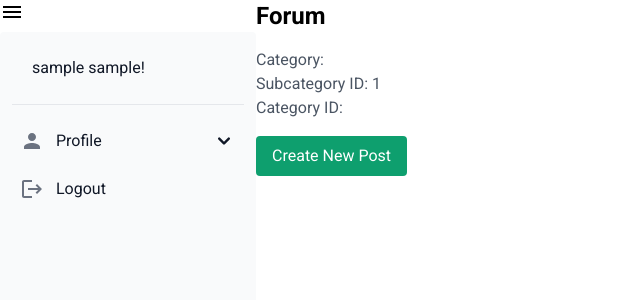
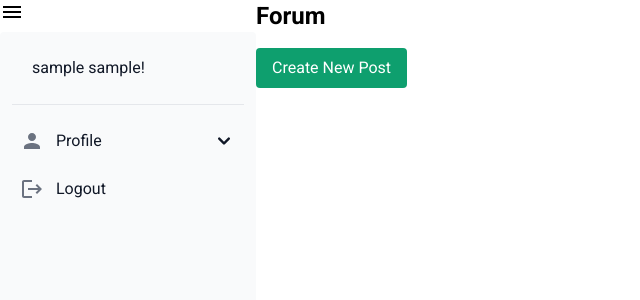
Before and after one commit to InfitronTechnologies/farmers-mart, a React (Vite) app: page /user/createforum/1 in a window 1280 px wide. Shown: the top 300 px of the page, without its empty margins (0-640 px from the left). Built offline with nearby package versions, Linux system fonts and the light colour scheme; sample sign-in values are in the browser's storage.

Commit message:
Fixed bugs

```diff
--- a/src/components/UserPortal/FarmerMenu/ProductForm.jsx
+++ b/src/components/UserPortal/FarmerMenu/ProductForm.jsx
@@ -69,6 +69,7 @@ function ProductForm() {
     };
     fetchCategories();
   }, []);
+  console.log(categories)
 
   // Fetch Subcategories when categories changes
   useEffect(() => {
--- a/src/components/UserPortal/Profile/KYC/LevelTwo.jsx
+++ b/src/components/UserPortal/Profile/KYC/LevelTwo.jsx
@@ -146,7 +146,6 @@ const LevelTwo = ({ userId, userToken }) => {
             onChange={handleChange}
             className="w-full p-2 border rounded-md focus:ring focus:ring-green-200 focus:outline-none"
             placeholder="Enter other name"
-            required
           />
         </div>
 
--- a/src/components/UserPortal/Sidebar.jsx
+++ b/src/components/UserPortal/Sidebar.jsx
@@ -137,10 +137,10 @@ function SideBar() {
                       <Sidebar.Item href="/user/createforum" >Create Forum </Sidebar.Item>
                       <Sidebar.Item href="/user/forums" >Your Forums </Sidebar.Item>
                     </Sidebar.Collapse>
-                    <Sidebar.Collapse icon={Newspaper} label='News'>
+                    {/* <Sidebar.Collapse icon={Newspaper} label='News'>
                       <Sidebar.Item href="/user/create-news" >Create News </Sidebar.Item>
                       <Sidebar.Item href="/user/news" >Your News </Sidebar.Item>
-                    </Sidebar.Collapse>
+                    </Sidebar.Collapse> */}
                   </div>
                 )}
                 <Sidebar.Item href="" onClick={handleLogout} icon={Logout}>
--- a/src/components/UserPortal/UserForum/Forums.jsx
+++ b/src/components/UserPortal/UserForum/Forums.jsx
@@ -58,7 +58,7 @@ const Forums = () => {
               <li key={forum.id} className="p-4 border rounded shadow">
                 <h2 className="text-lg font-semibold">{forum.forum_name}</h2>
                 <p>{forum.forum_desc}</p>
-                <p>Category: {forum.category}, Subcategory:{forum.subcategory}</p>
+                <p>Category: {forum.category}, Subcategory:{forum.sub_category}</p>
                 <p className="text-gray-500 text-sm">
                   Created by: {forum.forum_user}
                 </p>
--- a/src/components/UserPortal/UserForum/SubcategoryForum.jsx
+++ b/src/components/UserPortal/UserForum/SubcategoryForum.jsx
@@ -86,14 +86,7 @@ const SubcategoryForum = () => {
 
 
       try{
-        const response = await axios.post (apiUrl, updatedForumData, {
-          headers: {
-            'Content-Type': 'application/json',
-            'Access-Control-Allow-Headers': '*',
-            'Access-Control-Allow-Origin': '*',
-            'charset':'UFT-8'
-          }
-        })
+        const response = await axios.post (apiUrl, updatedForumData)
         navigate('/user/forums')
       }catch(error){
         console.error("Error creating forum:", error.response.data || error.message)
@@ -111,12 +104,6 @@ const SubcategoryForum = () => {
   return (
     <div className="subcategory-forum">
       <h1 className="text-2xl font-bold mb-4">{subcategoryName} Forum</h1>
-      <div className="subcategory-info mb-4">
-        <p className="text-gray-600">Category: {categoryName}</p>
-        <p className="text-gray-600">Subcategory ID: {subcategoryId}</p>
-        <p className="text-gray-600">Category ID: {categoryId}</p>
-      </div>
-
       {/* Create Post Section */}
       <div className="create-post mb-6">
         {!showForm && ( // Show button only if the form is not visible
@@ -190,36 +177,6 @@ const SubcategoryForum = () => {
           </form>
         </div>
       )}
-
-      {/* Display Posts */}
-      {/* <div>
-        <h2 className="text-xl font-semibold mb-4">Posts</h2>
-        {loadingPosts ? (
-          <div className="flex justify-center items-center">
-            <p>Loading posts...</p>
-          </div>
-        ) : posts.length > 0 ? (
-          <div>
-            {posts.map((post) => (
-              <div
-                key={post.id}
-                className="post-item border-b py-4 px-2 mb-4 rounded shadow hover:shadow-lg"
-              >
-                <h3 className="text-xl font-semibold">{post.title}</h3>
-                <p className="text-gray-600">{post.content}</p>
-                <button
-                  onClick={() => alert(`Navigate to post detail with ID: ${post.id}`)}
-                  className="text-blue-500 hover:underline mt-2"
-                >
-                  View Comments
-                </button>
-              </div>
-            ))}
-          </div>
-        ) : (
-          <p className="text-gray-500">No posts available for this subcategory.</p>
-        )}
-      </div> */}
     </div>
   );
 };
--- a/src/constants/constant.jsx
+++ b/src/constants/constant.jsx
@@ -29,6 +29,7 @@ export const farmcategories = [
     { name: 'Produce', icon: <StorefrontIcon /> },
     { name: 'Egg', icon: <EggIcon/> },
     { name: 'Farming', icon: <AgricultureIcon /> },
+
     { name: 'Produce', icon: <StorefrontIcon /> },
 ];
 
```
Also changed, not shown: 1 other file (tests, documents, lock files or other folders).
